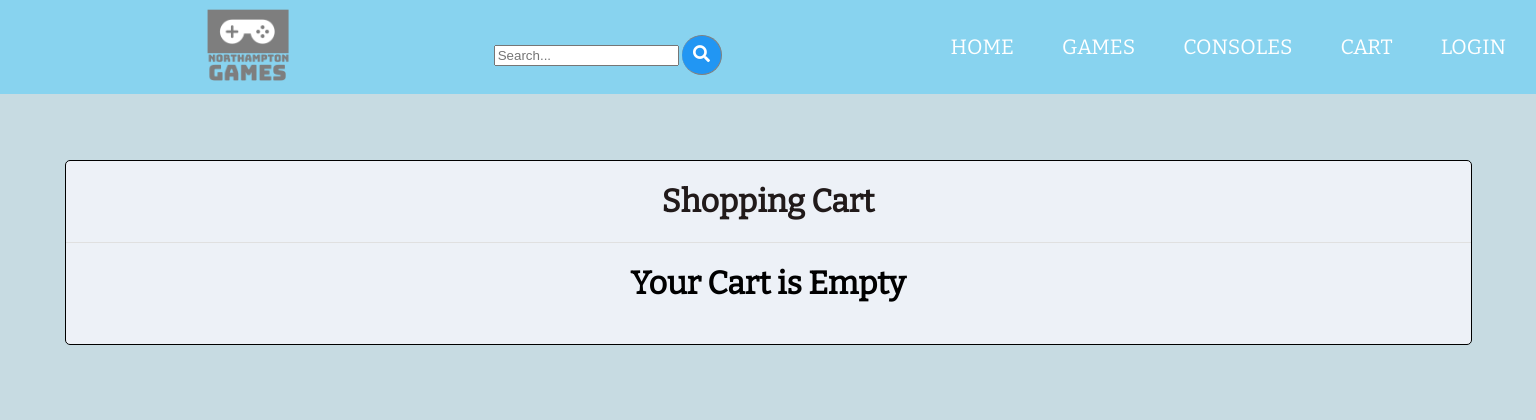
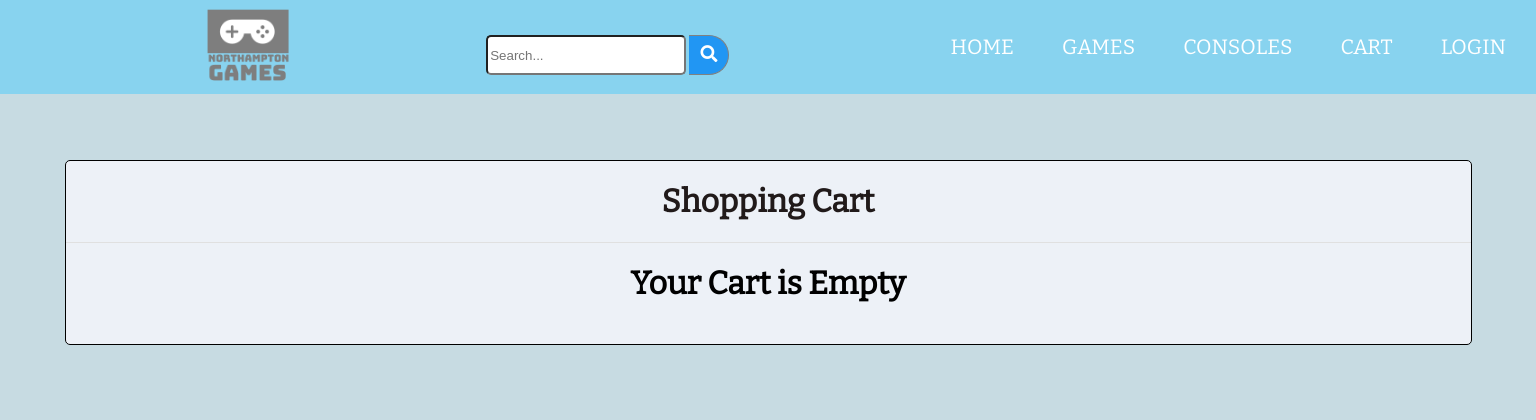
Before and after one commit to CallumTeesdale/GroupProject, a PHP site: page /cart.php in a window 1536 px wide. Shown: the top 420 px of the page. Run offline with PHP 8.4, Linux system fonts and the light colour scheme; some libraries are stand-ins or nearby versions.

Commit message:
Styling changes

```diff
--- a/public/styles/styles.css
+++ b/public/styles/styles.css
@@ -365,8 +365,8 @@ nav a:hover {
   vertical-align: middle;
   margin-right: 15px;
 }
-.result{
-
+.result p:hover{
+background-color: lightblue;
 }
 .result p{
   margin: 0;
@@ -509,9 +509,15 @@ nav a:hover {
     font-size: 17px;
     border: 1px solid grey;
     border-left: none;
-    border-radius: 100%;
+    border-top-right-radius: 50%;
+    border-bottom-right-radius: 50%;
     /* Prevent double borders */
     cursor: pointer;
+  }
+  form.search-form input[type=text]{
+    height: 40px;
+    width: 200px;
+    border-radius: 5px;
   }
 
   form.search-form button:hover {
--- a/templates/cart.html.php
+++ b/templates/cart.html.php
@@ -36,7 +36,7 @@
                     <td style="text-align:right;"><?php echo $item["quantity"]; ?></td>
                     <td style="text-align:right;"><?php echo "£ " . $item["price"]; ?></td>
                     <td style="text-align:right;"><?php echo "£ " . number_format($item_price, 2); ?></td>
-                    <td style="text-align:center;"><a href="cart.php?action=remove&code=<?php echo $item["code"]; ?>" class="btnRemoveAction"><img src="icon-delete.png" alt="Remove Item" /></a></td>
+                    <td style="text-align:center;"><a href="cart.php?action=remove&code=<?php echo $item["code"]; ?>" class="btnRemoveAction"><img src="img/icon-delete.png" alt="Remove Item" /></a></td>
                 </tr>
                 <?php
 				$total_quantity += $item["quantity"];
--- a/templates/layout.html.php
+++ b/templates/layout.html.php
@@ -49,7 +49,7 @@
 
         <div class="search">
             <form class="search-form" action="" method="post">
-                <input type="text" autocomplete="off" placeholder="Search..." />
+                <input type="text" autocomplete="off" placeholder="Search..." name="term"/>
                 <button type="submit" value="search"> <i class="fa fa-search"></i> </button>
                 <div class="result"></div>
             </form>
```
Also changed, not shown: public/img/icon-delete.png (renamed from public/icon-delete.png).
